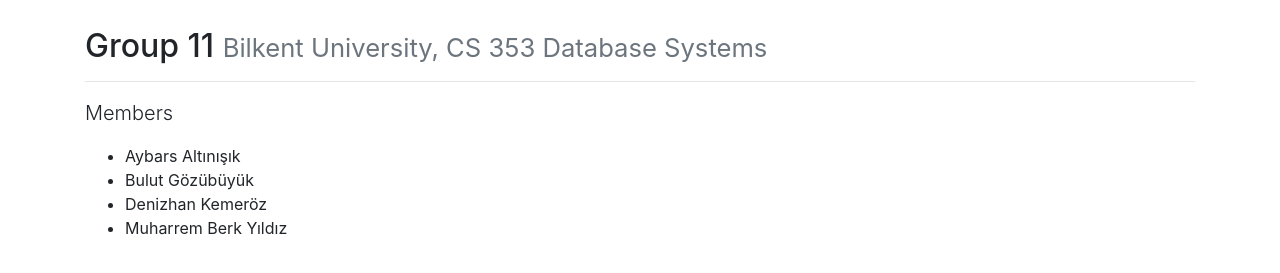
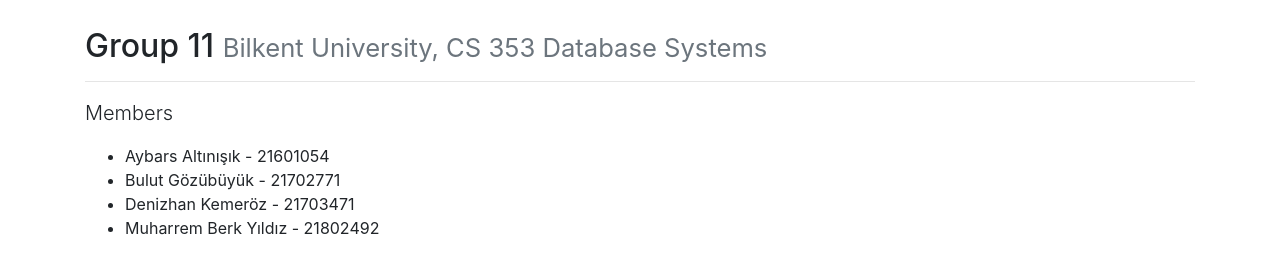
Before and after one commit to cs353group11/cs353group11.github.io, a plain HTML site: page group.html in a window 1280 px wide. Shown: the part 69-342 px from the top of the page. Drawn offline with nearby package versions, Linux system fonts and the light colour scheme; a small style sheet from the web is missing.

Commit message:
Bilkent IDs added

```diff
--- a/group.html
+++ b/group.html
@@ -51,10 +51,10 @@
             <div class="col">
                 <p class="lead">Members</p>
                 <ul>
-                    <li>Aybars Altınışık</li>
-                    <li>Bulut Gözübüyük</li>
-                    <li>Denizhan Kemeröz</li>
-                    <li>Muharrem Berk Yıldız</li>
+                    <li>Aybars Altınışık - 21601054</li>
+                    <li>Bulut Gözübüyük - 21702771</li>
+                    <li>Denizhan Kemeröz - 21703471</li>
+                    <li>Muharrem Berk Yıldız - 21802492</li>
                 </ul>
             </div>
         </div>
```
